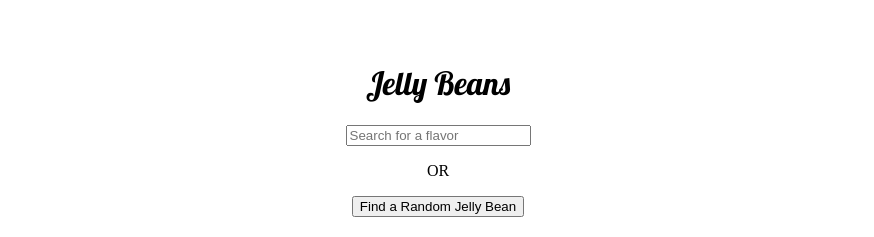
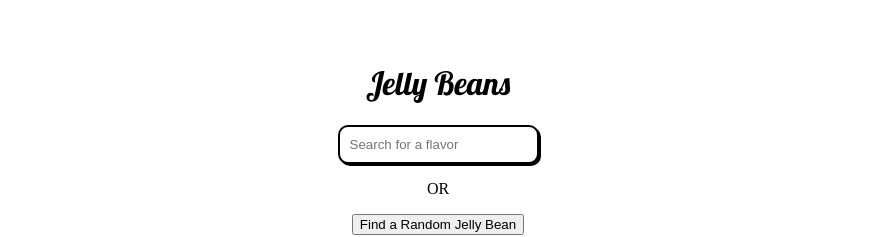
Before and after one commit to kellysdev/jelly-belly, a React (Create React App) app: page / in a window 1280 px wide. Shown: the top 237 px of the page, without its empty margins (202-1076 px from the left). Built offline with nearby package versions, Linux system fonts and the light colour scheme.

Commit message:
Rounded corners and box shadow to search bar.

```diff
--- /dev/null
+++ b/src/components/search-bar/search-bar.css
@@ -0,0 +1,6 @@
+input {
+  padding: 10px;
+  border: 2px solid #000;
+  box-shadow: 2px 2px 0px 0px #000;
+  border-radius: 10px;
+}
--- a/src/components/search-bar/search-bar.js
+++ b/src/components/search-bar/search-bar.js
@@ -1,3 +1,5 @@
+import "./search-bar.css";
+
 export const SearchBar = ({ onSearchTermChange, searchInput }) => {
   const handleInputChange = e => {
     onSearchTermChange(e.target.value);
```
